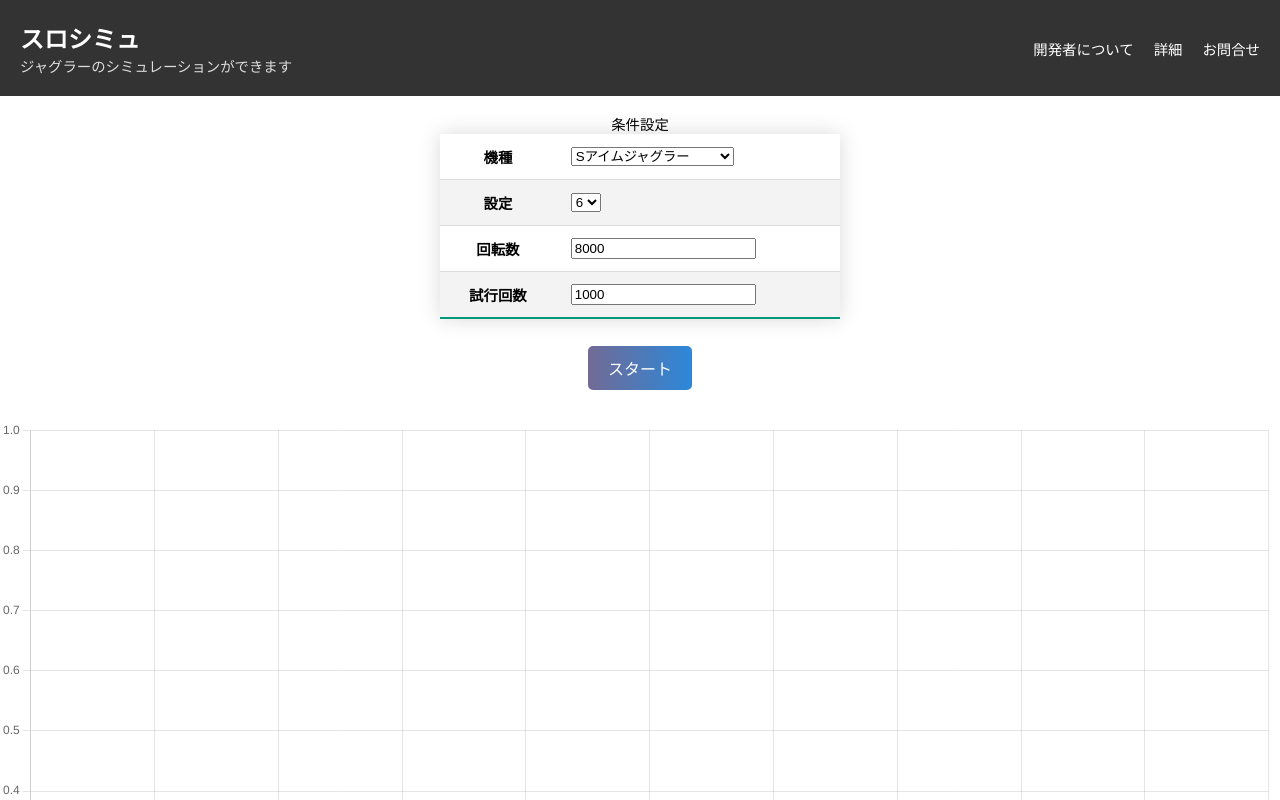
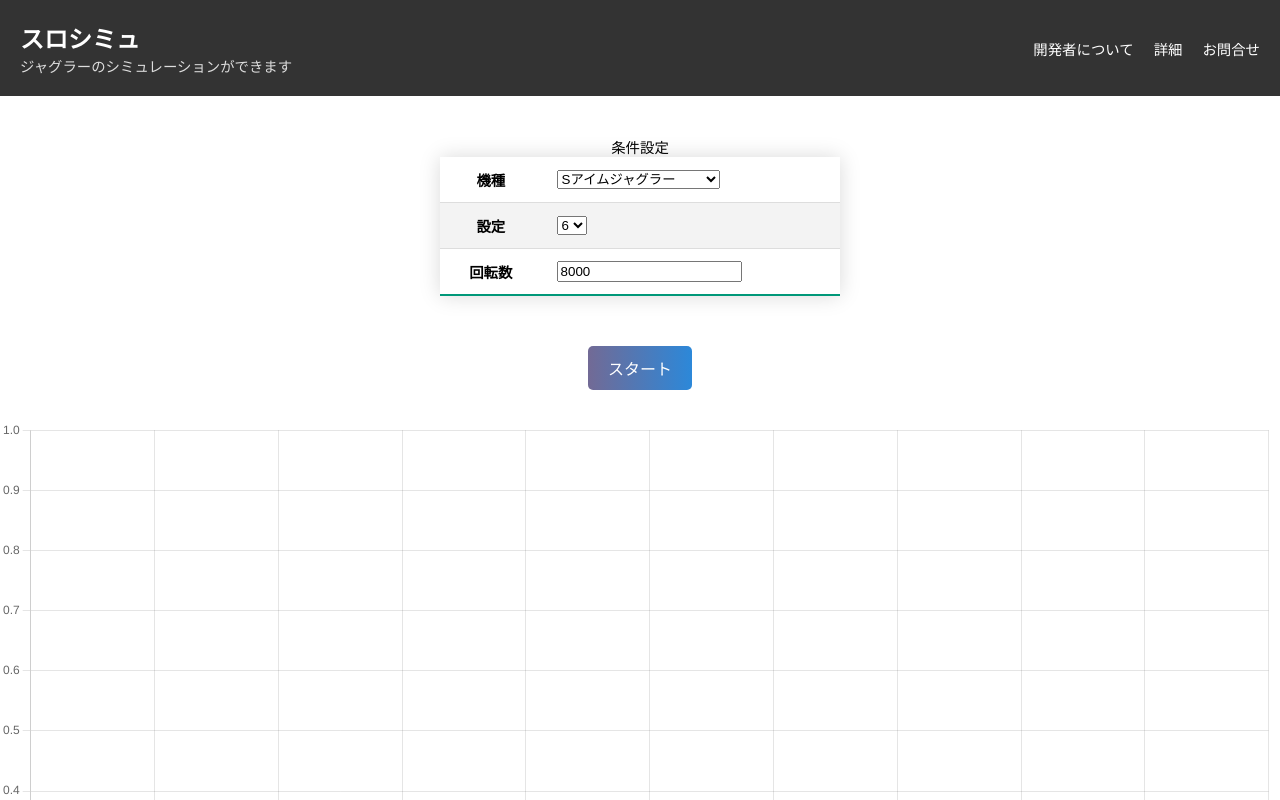
Before and after one commit to skikuchi7329/slot-simulator, a React (Create React App) app: page / in a window 1280 px wide. Shown: the top 800 px of the page. Built offline with nearby package versions, Linux system fonts and the light colour scheme.

Commit message:
chore: 試行回数を一旦廃止

```diff
--- a/src/component/Menu/index.tsx
+++ b/src/component/Menu/index.tsx
@@ -53,12 +53,12 @@ function Menu({game, setGame, trial, setTrial}: Props) {
               <input type="tel" id="game" value={game} onChange={handleGameChange} maxLength={7} />
             </td>
           </tr>
-          <tr>
+          {/* <tr>
             <th>試行回数</th>
             <td>
               <input type="number" id="trial" value={trial} onChange={handleTrialChange} maxLength={4} />
             </td>
-          </tr>
+          </tr> */}
         </tbody>
       </table>
     </StyledMenu>
```
